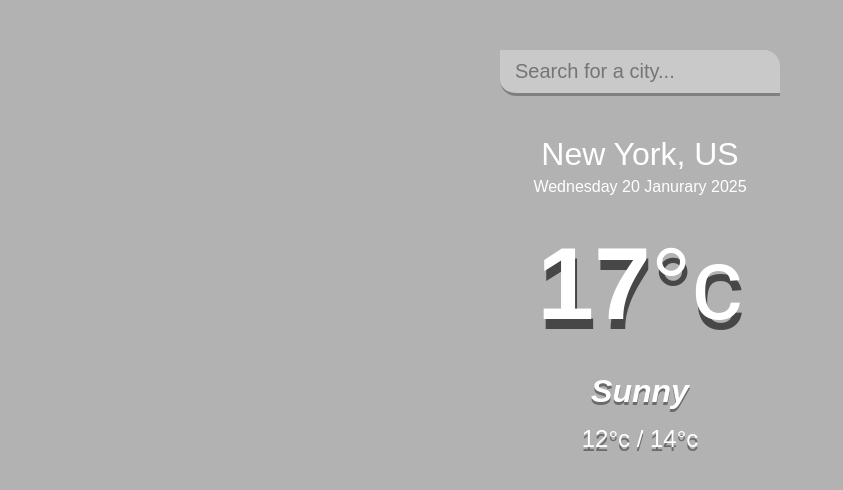
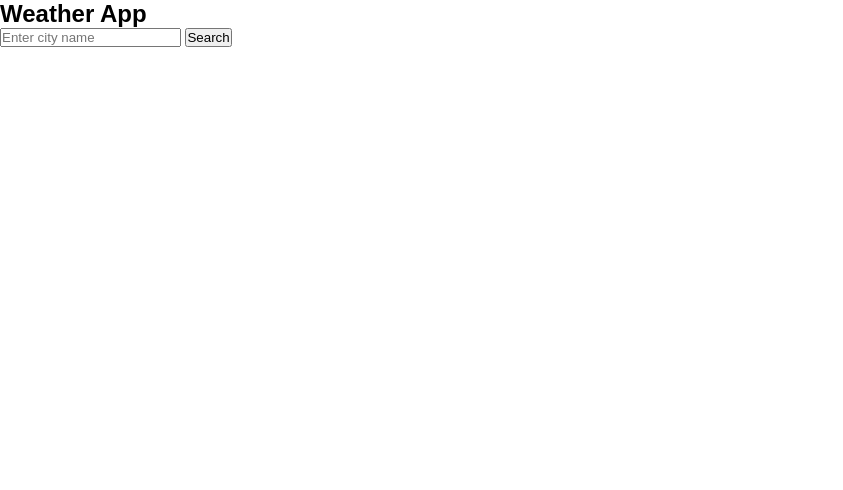
Before and after one commit to anshikarawat07/weather-app, a plain HTML site: page index.html in a window 1280 px wide. Shown: the whole page, without its empty margins (0-843 px from the left). Drawn offline with Linux system fonts and the light colour scheme.

Commit message:
Update index.html

```diff
--- a/index.html
+++ b/index.html
@@ -1,28 +1,20 @@
 <!DOCTYPE html>
 <html lang="en">
 <head>
-  <meta charset="UTF-8">
-  <meta name="viewport" content="width=device-width, initial-scale=1.0">
-  <title>Weather App</title>
-  <link rel="stylesheet" href="style.css" />
+    <meta charset="UTF-8">
+    <meta name="viewport" content="width=device-width, initial-scale=1.0">
+    <title>Weather App</title>
+    <link rel="stylesheet" href="style.css">
 </head>
 <body>
-  <div class="app-wrap">
-    <header>
-      <input type="text" autocomplete="off" class="search-box" placeholder="Search for a city..." />
-    </header>
-    <main>
-      <section class="location">
-        <div class="city">New York, US</div>
-        <div class="date">Wednesday 20 Janurary  2025</div>
-      </section>
-      <div class="current">
-        <div class="temp">17<span>°c</span></div>
-        <div class="weather">Sunny</div>
-        <div class="hi-low">12°c / 14°c</div>
-      </div>
-    </main>
-  </div>
-  <script src="weather.js"></script>
+    <div class="container">
+        <h2>Weather App</h2>
+        <input type="text" id="city" placeholder="Enter city name">
+        <button id="Search">Search</button>
+        <div class="weather" id="weather"></div>
+    </div>
+
 </body>
+
+<script src="script.js"></script>
 </html>
```
